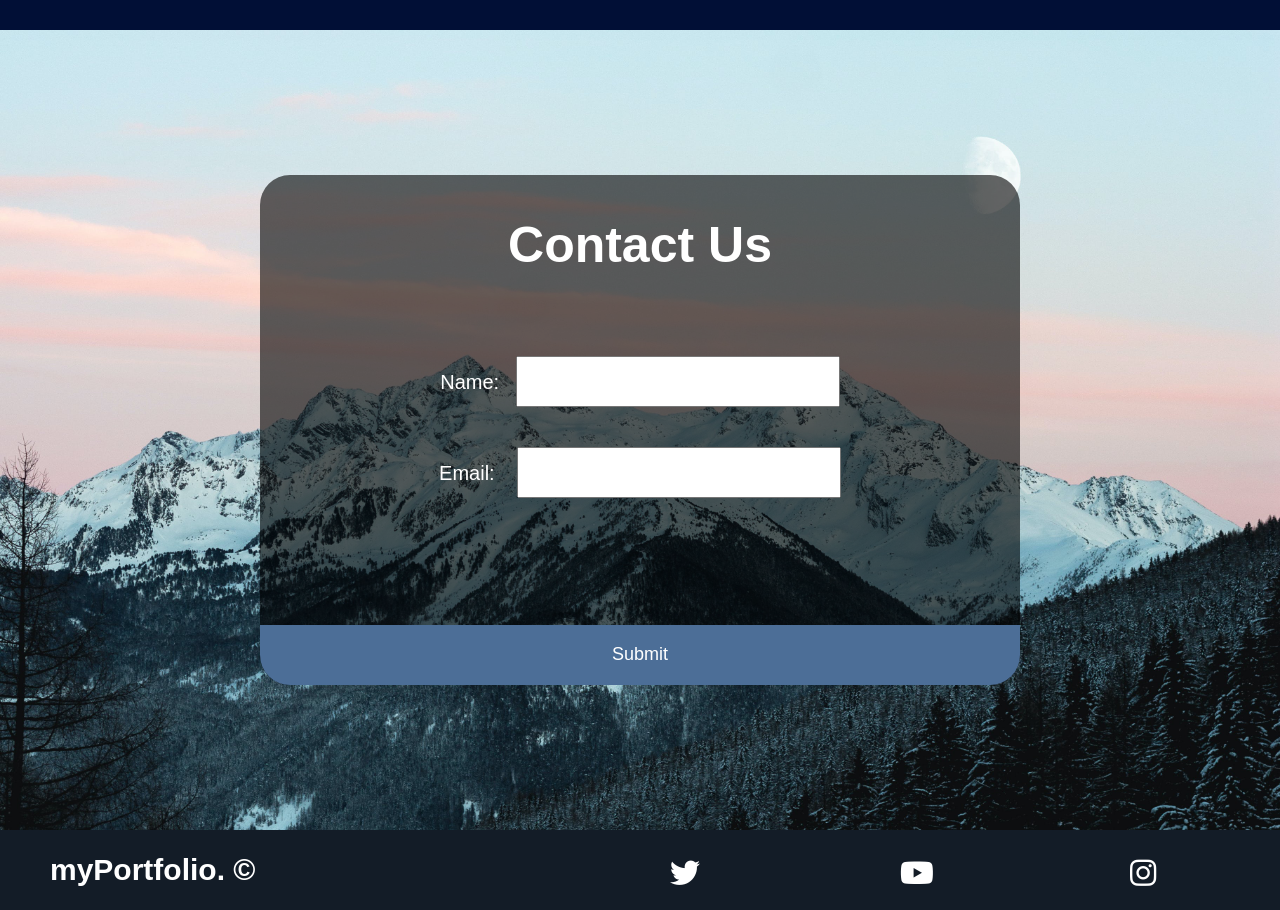
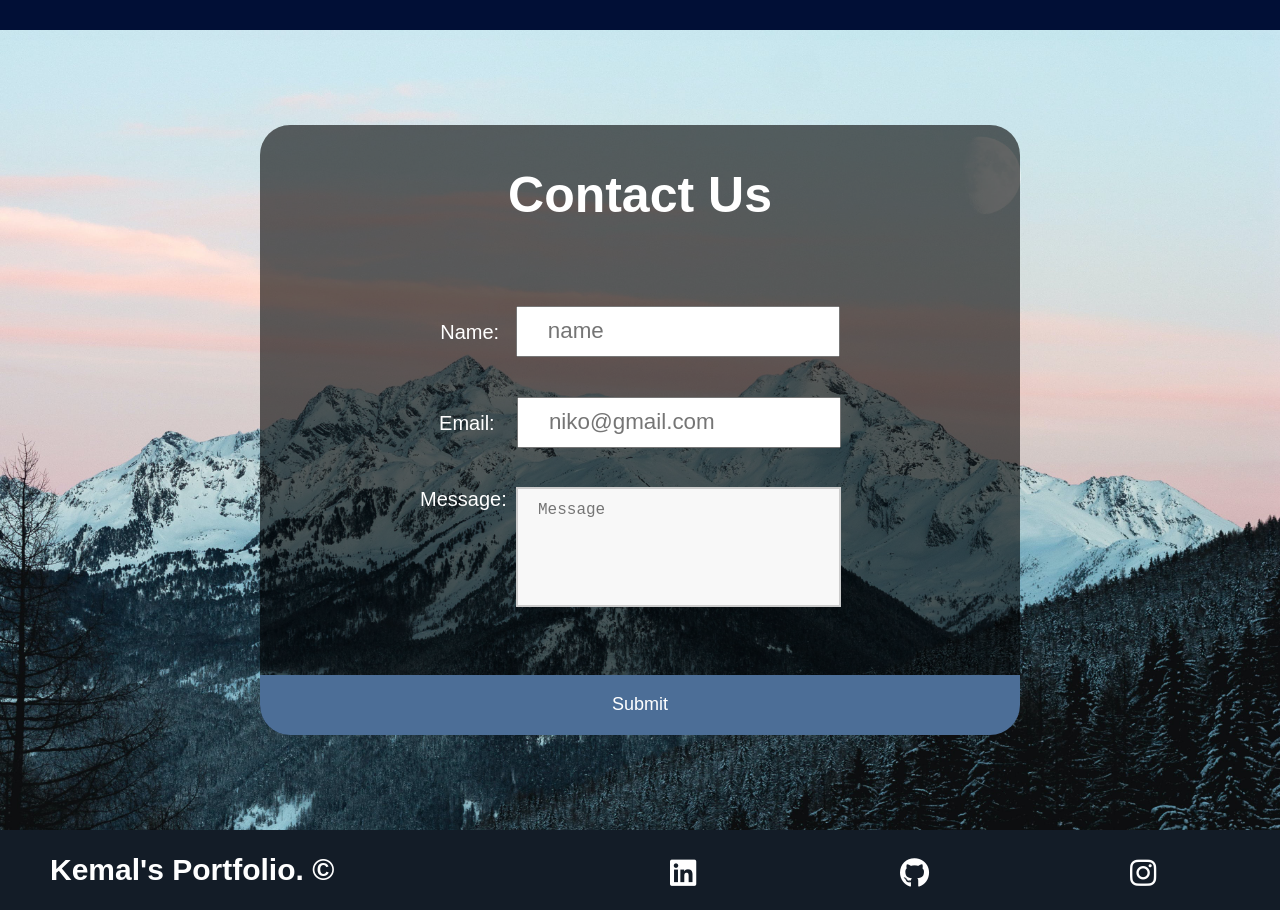
Before and after one commit to KemalSkrijelj/Portfolio, a plain HTML site: page index.html in a window 1280 px wide. Shown: the part 2540-3450 px from the top of the page. Drawn offline with Linux system fonts and the light colour scheme; a web font is replaced by a local one.

Commit message:
Last step

```diff
--- a/app.js
+++ b/app.js
@@ -10,3 +10,12 @@ document.getElementById("btn_gallery").onclick = function () {
 document.getElementById("btn_youtube").onclick = function () {
   location.href = "file:///C:/Users/computer/Desktop/html-css-course/Youtube-exercise/youtube.html";
 };
+document.getElementById("gitHub").onclick = function () {
+  location.href = "https://github.com/KemalSkrijelj"
+}
+document.getElementById("instagram").onclick = function () {
+  location.href = "https://www.instagram.com/kemal.skrijelj/"
+}
+document.getElementById("linkedin").onclick = function () {
+  location.href = "https://www.linkedin.com/in/kemal-%C5%A1krijelj-b72785218/"
+}
--- a/index.html
+++ b/index.html
@@ -92,16 +92,17 @@
   <section id="contactUs">
     <div class="card-contact">
       <h1 style="font-size: 50px; font-weight: bold;">Contact Us</h1>
-     <span>Name: &nbsp&nbsp<input type="Name" name="" id="input"></span>
-     <span>Email: &nbsp &nbsp<input type="email" name="" id="input"></span>
+     <span>Name: &nbsp&nbsp<input type="Name" name="" id="input" placeholder="name"></span>
+     <span>Email: &nbsp &nbsp<input type="email" name="" id="input" placeholder="niko@gmail.com"></span>
+     <span class="span_textarea">Message:</span><textarea placeholder="Message"></textarea>
      <button class="btn-contact">Submit</button></div>
   </section>
   <footer>
-    <h1 style="font-size: 30px;margin-left: 50px;">myPortfolio. ©</h1>
+    <h1 style="font-size: 30px;margin-left: 50px;"><a href="file:///C:/Users/computer/Desktop/Portfolio/index.html">Kemal's Portfolio. ©</a></h1>
     <div class="icons-footer">
-      <i class="fa-brands fa-twitter icons" style="color: #ffffff;"></i>
-      <i class="fa-brands fa-youtube icons" style="color: #ffffff;"></i>
-      <i class="fa-brands fa-instagram icons" style="color: #ffffff;"></i>
+      <i id="linkedin" class="fa-brands fa-linkedin icons" style="color: #ffffff;"></i>
+      <i id="gitHub" class="fa-brands fa-github icons" style="color: #ffffff;"></i>
+      <i id="instagram" class="fa-brands fa-instagram icons" style="color: #ffffff;"></i>
     </div>
   </footer>
 
--- a/style.css
+++ b/style.css
@@ -220,7 +220,7 @@ nav h1 a{
 }
 .card-contact {
   width: 760px;
-  height: 510px;
+  height: 610px;
   background: rgb(0,0, 0, 0.6);
   border-radius: 30px;
   display: flex;
@@ -231,8 +231,26 @@ nav h1 a{
   gap: 40px;
   position: relative;
 }
+textarea {
+  width: 325px;
+  height: 120px;
+  padding: 12px 20px;
+  box-sizing: border-box;
+  border: 2px solid #ccc;
+  background-color: #f8f8f8;
+  font-size: 16px;
+  resize: none;
+  position: absolute;
+  bottom: 8rem;
+  left: 16rem;
+}
 span {
   font-size: 20px;
+}
+.span_textarea{
+  position: absolute;
+  left: 10rem;
+  bottom: 14rem;
 }
 #input {
   width: 260px;
@@ -267,6 +285,10 @@ footer {
   align-items: center;
   position: relative;
 }
+footer a{
+  text-decoration: none;
+  color: white;
+}
 .icons-footer {
   width: 50%;
   position: absolute;
```
